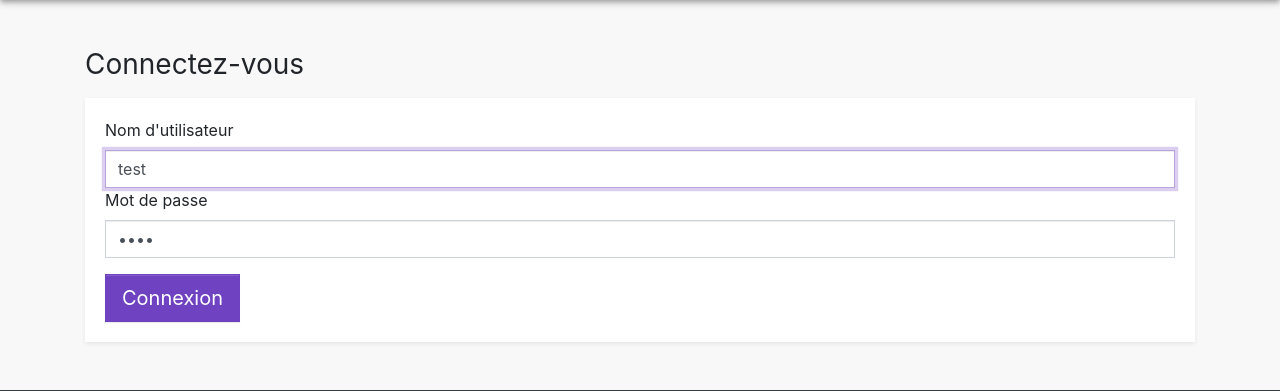
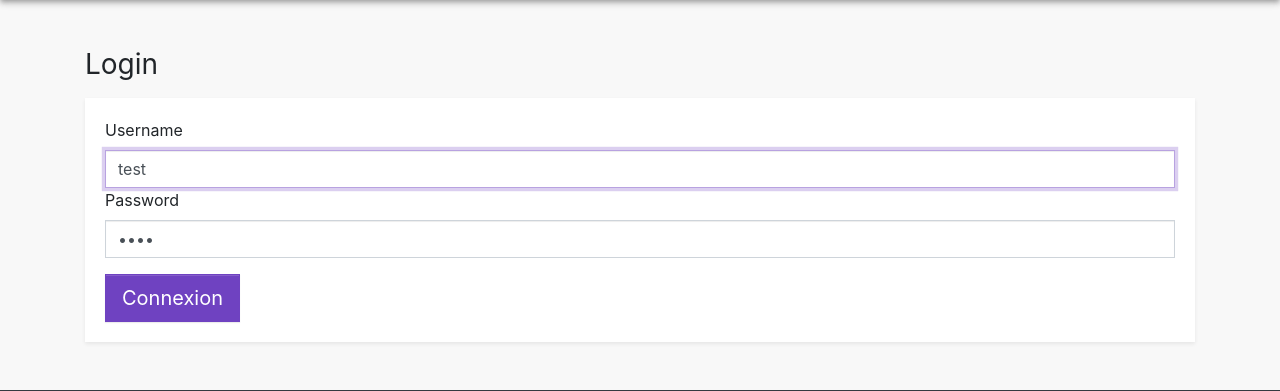
Before and after one commit to silarhi/symfony-docker-ci, a Symfony app: template templates/security/login.html.twig in a window 1280 px wide. Shown: the part 56-447 px from the top of the page. Run offline with Twig, Linux system fonts and the light colour scheme; the template is opened without the code that fills it, so the values that code supplies are empty; style sheets or scripts are compiled from the project's sources; some libraries are stand-ins or nearby versions.

Commit message:
Change language and other

```diff
--- a/src/Controller/SecurityController.php
+++ b/src/Controller/SecurityController.php
@@ -98,10 +98,6 @@ class SecurityController extends AbstractController
      */
     public function authentificationProtected()
     {
-        if ($this->getUser()) {
-            return $this->render('security/protected.html.twig');
-        }
-
-        return $this->redirectToRoute('homepage');
+        return $this->render('security/protected.html.twig');
     }
 }
--- a/src/EventSuscriber/DoubleAuthentificationSuscriber.php
+++ b/src/EventSuscriber/DoubleAuthentificationSuscriber.php
@@ -50,13 +50,15 @@ class DoubleAuthentificationSuscriber implements EventSubscriberInterface
         }
 
         $route = $event->getRequest()->attributes->get('_route');
-        if (\in_array($route, ['app_login', 'app_security_validate_authentification', 'homepage', 'images', 'app_security_authentification'], true)) {
+        if (!\in_array($route, ['app_security_authentification_protected'], true)) {
             return;
         }
 
         $currentToken = $this->tokenStorage->getToken();
         if (!$currentToken instanceof PostAuthenticationGuardToken) {
-            return;
+            $response = new RedirectResponse($this->router->generate('homepage'));
+
+            return $event->setResponse($response);
         }
 
         if (!$currentToken->isAuthenticated() || self::FIREWALL_NAME !== $currentToken->getProviderKey()) {
--- a/templates/security/login.html.twig
+++ b/templates/security/login.html.twig
@@ -11,12 +11,12 @@
         {% endif %}
 
         <div class="container mt-5 mb-5">
-            <h1 class="h3 mb-3 font-weight-normal">Connectez-vous</h1>
+            <h1 class="h3 mb-3 font-weight-normal">Login</h1>
             <div class="card">
                 <div class="card-body">
-                    <label for="inputUsername">Nom d'utilisateur</label>
+                    <label for="inputUsername">Username</label>
                     <input type="text" value="test" name="username" id="inputUsername" class="form-control" required autofocus placeholder="test">
-                    <label for="inputPassword">Mot de passe</label>
+                    <label for="inputPassword">Password</label>
                     <input type="password" name="password" id="inputPassword" class="form-control" required placeholder="test" value="test">
 
                     <input type="hidden" name="_csrf_token"
--- a/templates/security/protected.html.twig
+++ b/templates/security/protected.html.twig
@@ -1,11 +1,11 @@
 {% extends 'base.html.twig' %}
 
-{% block title %}Page pour les utilisateurs connectés !{% endblock %}
+{% block title %}Page for connected users!{% endblock %}
 
 {% block body %}
 
     <div class="container mt-5 mb-5 text-center">
-        <p>Salut, seuls les utilisateurs connectés peuvent voir cette page.</p>
+        <p>Hello, just connected users can see this page.</p>
     </div>
 
 {% endblock %}
--- a/templates/security/valide_authentification.html.twig
+++ b/templates/security/valide_authentification.html.twig
@@ -12,7 +12,7 @@
 
 
                 <div class="form-group">
-                    <label for="qrCode">Code de validation</label>
+                    <label for="qrCode">Validate code</label>
                     <input type="text" id="qrCode" name="qrCode" class="form-control" required="required" />
                 </div>
                 <input type="submit" class="btn btn-primary" value="Confirmer" />
```
Also changed, not shown: templates/security/qrCode.html.twig (+2 -2 lines).
